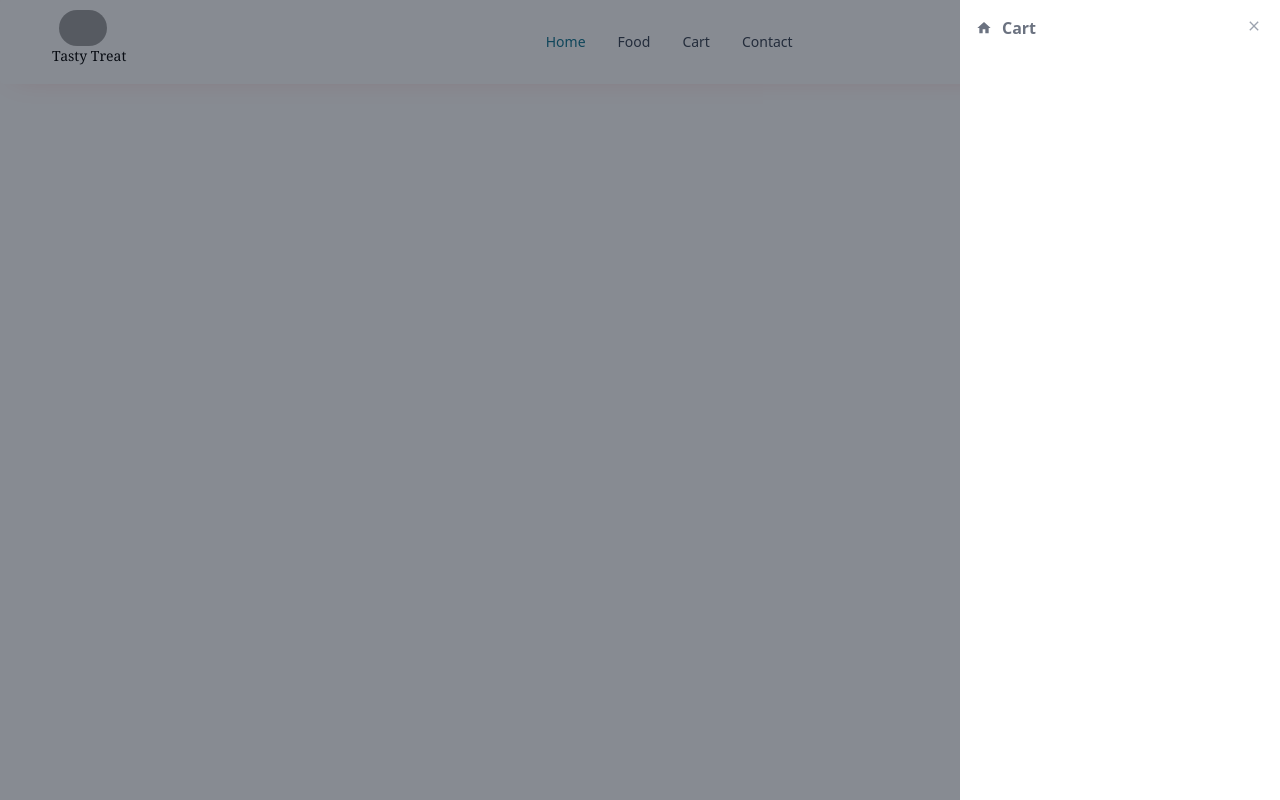
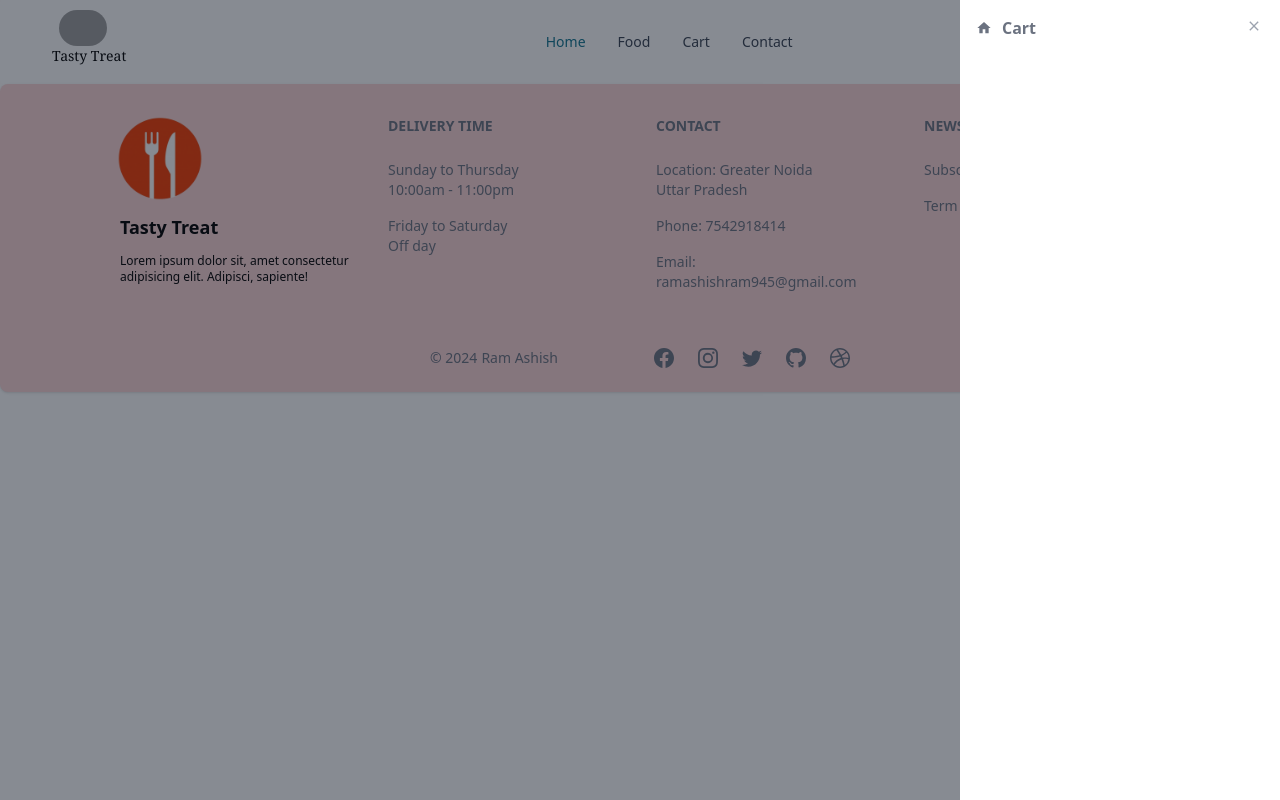
Before and after one commit to 123ramashish/food-delivery-app, a React (Vite) app in the folder client/: page /cart in a window 1280 px wide. Built offline with nearby package versions, Linux system fonts and the light colour scheme; grey boxes are pictures that could not be loaded.

Commit message:
create footer page

```diff
--- a/client/src/App.jsx
+++ b/client/src/App.jsx
@@ -1,8 +1,8 @@
 import { BrowserRouter, Routes, Route } from "react-router-dom";
 import Home from "./pages/Home";
 import Cart from "./components/Cart";
-import Header from "./components/Header";
-
+import Header from "./pages/Header";
+import { FooterPage } from "./pages/FooterPage";
 function App() {
   return (
     <>
@@ -12,6 +12,7 @@ function App() {
           <Route path="/" element={<Home />} />
           <Route path="/cart" element={<Cart />} />
         </Routes>
+        <FooterPage />
       </BrowserRouter>
     </>
   );
--- /dev/null
+++ b/client/src/pages/FooterPage.jsx
@@ -0,0 +1,86 @@
+import { Footer } from "flowbite-react";
+import {
+  BsDribbble,
+  BsFacebook,
+  BsGithub,
+  BsInstagram,
+  BsTwitter,
+} from "react-icons/bs";
+import reslogo from "../assets/images/res-logo.png";
+import { FaLocationArrow } from "react-icons/fa";
+
+export function FooterPage() {
+  return (
+    <Footer className="px-24  bg-red-200 ">
+      <div className="w-full ">
+        <div className="grid w-full grid-cols-2 gap-8 px-6 py-8 md:grid-cols-4  dark:text-white">
+          <div className="flex flex-col  gap-3 ">
+            <img
+              src={reslogo}
+              alt=""
+              className=" w-32 rounded-full ml-[-24px]"
+            />
+            <strong className="mr-8 text-lg">Tasty Treat</strong>
+            <p className="text-xs font-thin">
+              Lorem ipsum dolor sit, amet consectetur adipisicing elit.
+              Adipisci, sapiente!
+            </p>
+          </div>
+          <div>
+            <Footer.Title
+              title="Delivery Time"
+              className="font-bold dark:text-white"
+            />
+            <Footer.LinkGroup col className="dark:text-white">
+              <Footer.Link>
+                Sunday to Thursday <br />
+                10:00am - 11:00pm
+              </Footer.Link>
+
+              <Footer.Link>
+                Friday to Saturday <br />
+                Off day
+              </Footer.Link>
+            </Footer.LinkGroup>
+          </div>
+          <div>
+            <Footer.Title title="Contact" className="dark:text-white" />
+            <Footer.LinkGroup col className="dark:text-white">
+              <Footer.Link href="#">
+                Location: Greater Noida <br /> Uttar Pradesh
+              </Footer.Link>
+              <Footer.Link>Phone: 7542918414</Footer.Link>
+              <Footer.Link href="#">
+                Email: ramashishram945@gmail.com
+              </Footer.Link>
+            </Footer.LinkGroup>
+          </div>
+          <div>
+            <Footer.Title title="News Letter" className="dark:text-white" />
+            <Footer.LinkGroup col className="dark:text-white">
+              <Footer.Link href="#">Subscribe our newsletter</Footer.Link>
+              <Footer.Link href="#">Term & Conditions</Footer.Link>
+            </Footer.LinkGroup>
+          </div>
+        </div>
+        <div className="flex flex-wrap  py-6 justify-center  gap-24">
+          <Footer.Copyright
+            href="#"
+            by="Ram Ashish"
+            year={new Date().getFullYear()}
+          />
+          <div className="mt-4 flex space-x-6 sm:mt-0 sm:justify-center">
+            <Footer.Icon href="#" icon={BsFacebook} />
+            <Footer.Icon href="#" icon={BsInstagram} />
+            <Footer.Icon href="#" icon={BsTwitter} />
+            <Footer.Icon
+              href="https://github.com/123ramashish"
+              icon={BsGithub}
+            />
+            <Footer.Icon href="#" icon={BsDribbble} />
+          </div>
+        </div>
+      </div>
+    </Footer>
+  );
+}
```
Also changed, not shown: client/src/pages/Header.jsx (renamed from client/src/components/Header.jsx).
